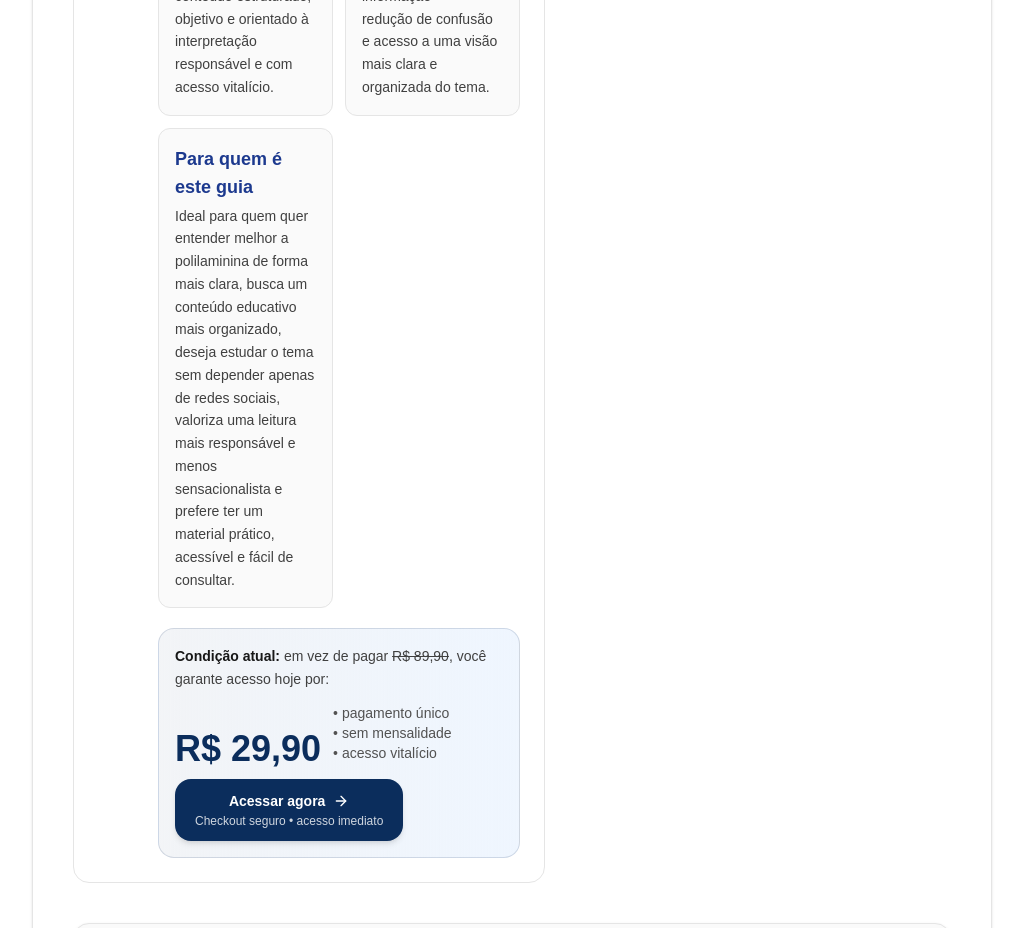
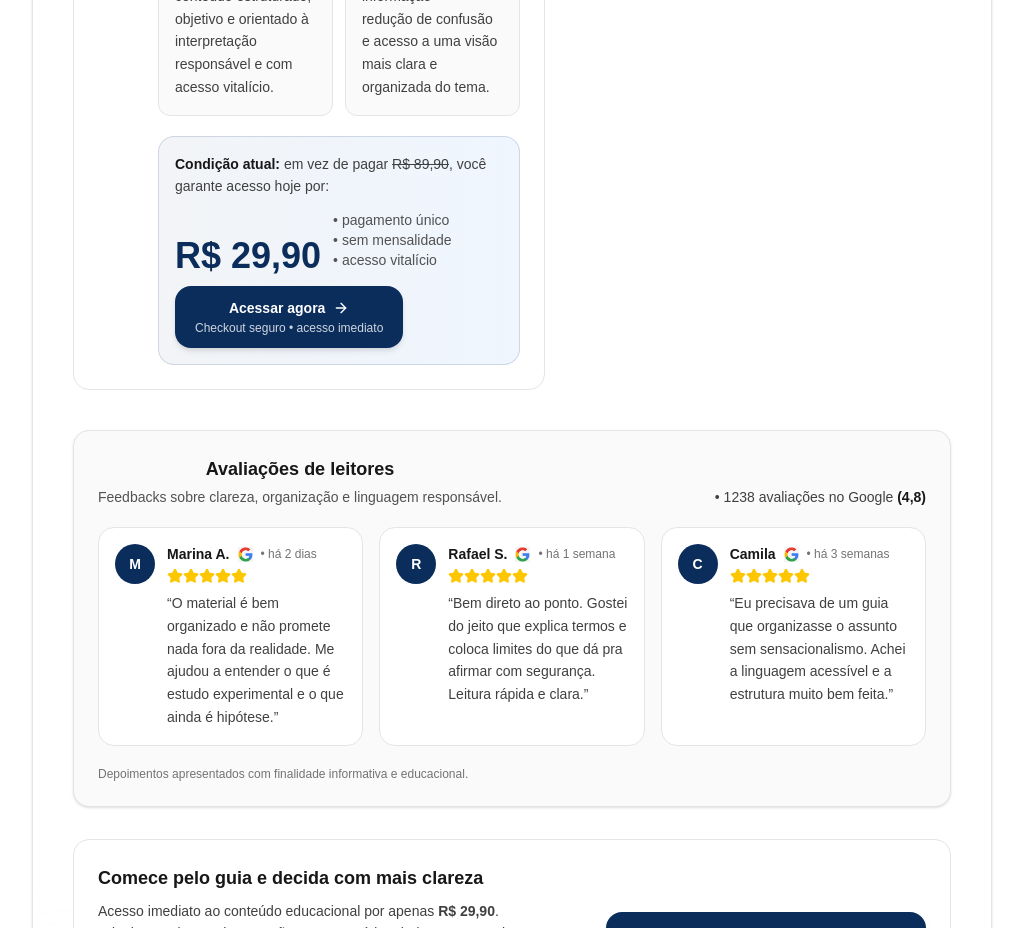
Before and after one commit to leandrotnorio/quiz-polilaminina, a Next.js app: page /oferta in a window 1280 px wide. Shown: the part 1340-2268 px from the top of the page, without its empty margins (128-1151 px from the left). Built offline with nearby package versions, Linux system fonts and the light colour scheme; no server answers.

Commit message:
alt na LP

```diff
--- a/src/app/oferta/page.tsx
+++ b/src/app/oferta/page.tsx
@@ -104,7 +104,7 @@ export default function OfertaPage() {
                       </p>
                     </div>
 
-                    <div className="rounded-xl border border-neutral-200 bg-neutral-50 p-3.5 sm:p-4">
+                    <div className="rounded-xl lg:hidden border border-neutral-200 bg-neutral-50 p-3.5 sm:p-4">
                       <p className="text-lg font-bold text-blue-900">Para quem é este guia</p>
                       <p className="mt-1 text-sm leading-relaxed text-neutral-700">
                         Ideal para quem quer entender melhor a polilaminina de forma mais clara, busca um conteúdo educativo mais organizado,
```
